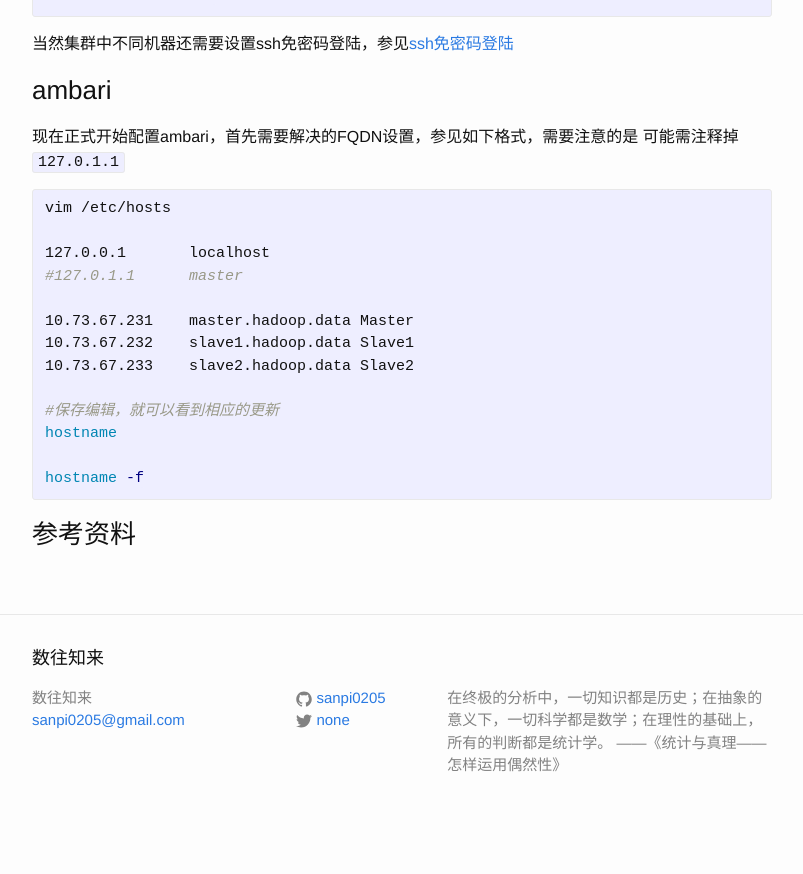
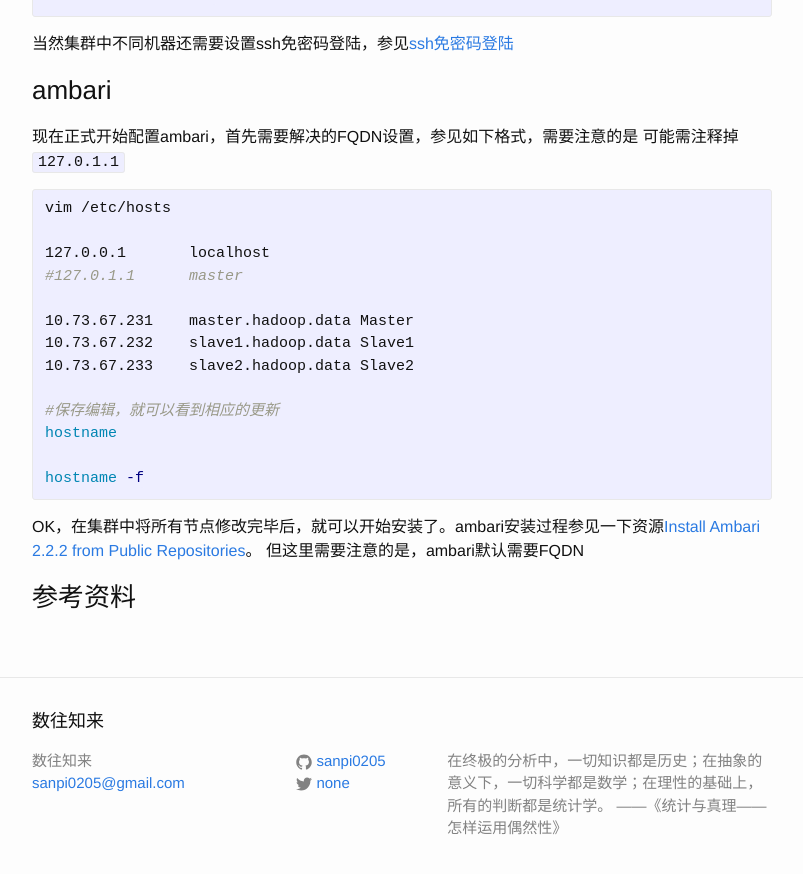
Before and after one commit to sanpi0205/sanpi0205.github.io, a Jekyll site: the page built from _posts/2016-06-22-ambari-on-ubuntu-cluster.markdown, in a window 1280 px wide and 900 px high, scrolled down 926 px. Shown: the top 874 px of the window, without its empty margins (238-1041 px from the left). Built offline with Jekyll 4.4.1, drawn with Linux system fonts in a browser that asks for light colours; before the commit the page ends 1763 px from its top, so only the background shows below that.

Commit message:
install ambari on ubuntu cluster

```diff
--- a/_posts/2016-06-22-ambari-on-ubuntu-cluster.markdown
+++ b/_posts/2016-06-22-ambari-on-ubuntu-cluster.markdown
@@ -65,10 +65,12 @@
 hostname -f
 {% endhighlight %}
 
-
+OK，在集群中将所有节点修改完毕后，就可以开始安装了。ambari安装过程参见一下资源[Install Ambari 2.2.2 from Public Repositories][ambari resource]。
+但这里需要注意的是，ambari默认需要FQDN
 
 
 
 
 ### 参考资料
 [ssh]:http://sanpi0205.github.io/hadoop/2015/08/04/Ubuntu-install-Hadoop-cluster.html
+[ambari resource]:https://cwiki.apache.org/confluence/display/AMBARI/Install+Ambari+2.2.2+from+Public+Repositories
```
